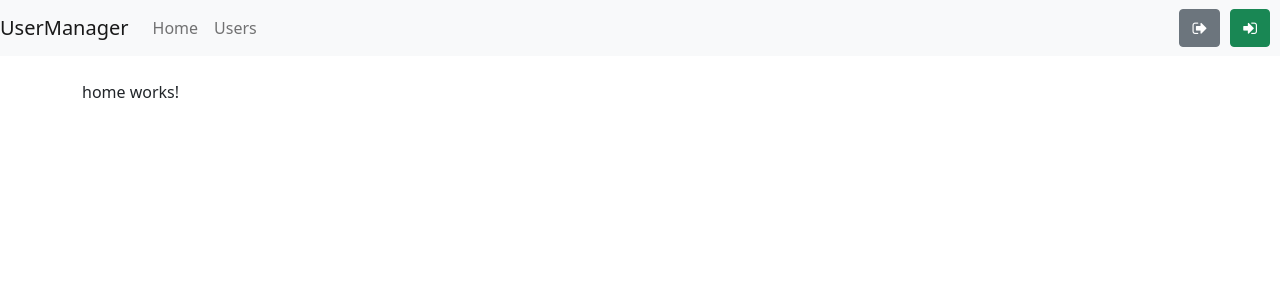
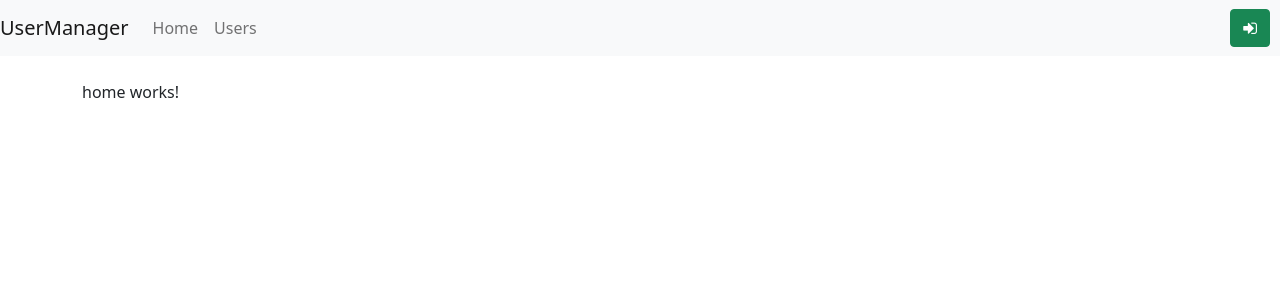
Before and after one commit to vblaskovics/angular-auth-mikrum, an Angular app: page / in a window 1280 px wide. Shown: the top 300 px of the page. Built offline with nearby package versions, Linux system fonts and the light colour scheme.

Commit message:
Improve navbar

```diff
--- a/src/app/page/nav/nav.component.html
+++ b/src/app/page/nav/nav.component.html
@@ -14,13 +14,16 @@
         </ul>
 
         <ul class="my-2 my-lg-0 right-buttons">
-            <li>
+            <li *ngIf="user" class="mr-1">
+                <span>Hello {{user?.first_name}}!</span>
+            </li>
+            <li *ngIf="!user" class="mr-1">
                 <a routerLink="/login" class="btn btn-success">
                     <i class="fa fa-sign-in"></i>
                 </a>
             </li>
-            <li>
-                <button class="btn btn-secondary">
+            <li *ngIf="user">
+                <button (click)="onLogout()" class="btn btn-secondary">
                     <i class="fa fa-sign-out"></i>
                 </button>
             </li>
--- a/src/app/page/nav/nav.component.ts
+++ b/src/app/page/nav/nav.component.ts
@@ -27,4 +27,8 @@ export class NavComponent implements OnInit {
     this.userSub?.unsubscribe();
   }
 
+  onLogout():void {
+    this.auth.logout();
+  }
+
 }
```
